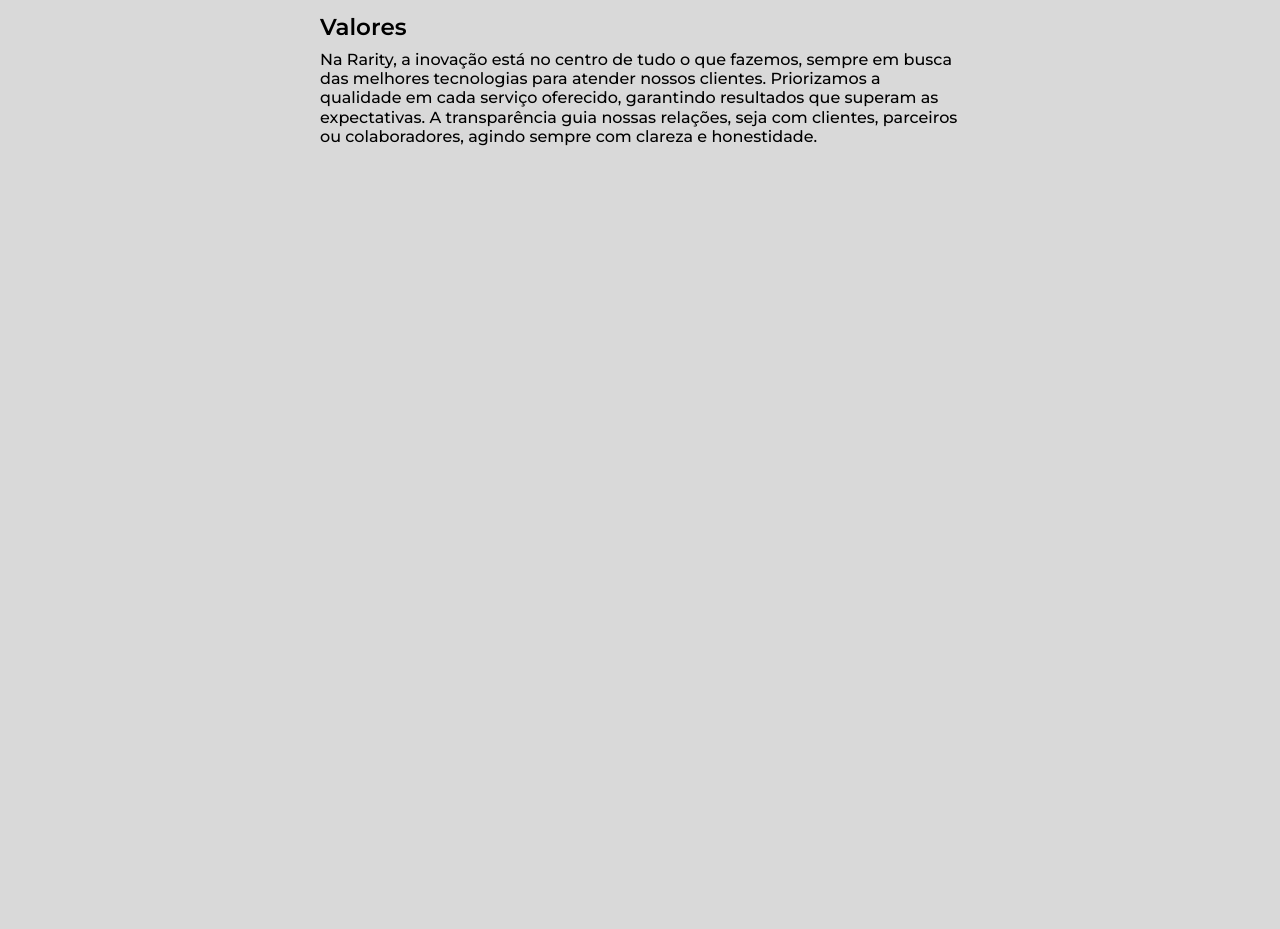
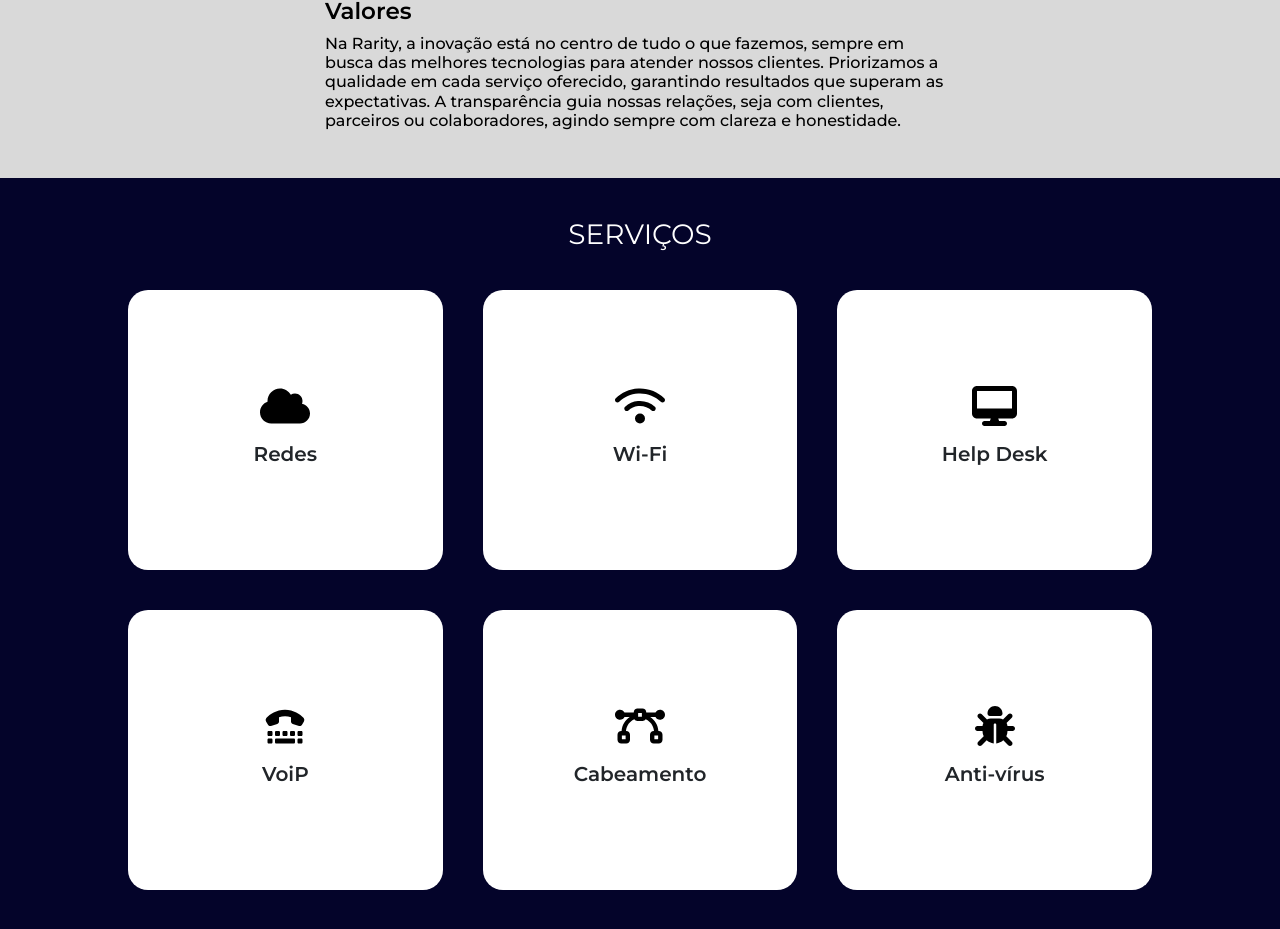
Before and after one commit to barretodev1/RarityProject, a React (Vite) app: page / in a window 1280 px wide. Shown: the part 1239-2168 px from the top of the page. Before the commit the page ends 1441 px from the top, so only its background shows below. Built offline with nearby package versions, Linux system fonts and the light colour scheme; a small style sheet from the web is missing.

Commit message:
Subindo Servicos

```diff
--- a/package.json
+++ b/package.json
@@ -14,6 +14,7 @@
     "@fortawesome/free-solid-svg-icons": "^6.6.0",
     "@fortawesome/react-fontawesome": "^0.2.2",
     "@popperjs/core": "^2.11.8",
+    "aos": "^2.3.4",
     "bootstrap": "^5.3.3",
     "react": "^18.3.1",
     "react-dom": "^18.3.1"
--- a/src/components/about/about-pc.css
+++ b/src/components/about/about-pc.css
@@ -16,7 +16,7 @@
         flex-direction: column;
         gap: 2rem;
         color: black;
-        margin-top: 3rem;
+        padding: 40px 10px;
 
         h1 {
             font-family: "Montserrat", sans-serif;
--- a/src/components/about/about.css
+++ b/src/components/about/about.css
@@ -1,7 +1,9 @@
 body {
     display: flex;
+}
+
+.color-about {
     background-color: rgb(217, 217, 217);
-    margin-bottom: 3rem;
 }
 
 .container-sobre {
@@ -12,9 +14,9 @@
     font-optical-sizing: auto;
     font-weight: 400;
     font-style: normal;
-    margin-top: 2.5rem;
 
     h1 {
+        margin-top: 2rem;
         font-size: 28px;
         color: black;
     }
@@ -28,7 +30,7 @@
     display: flex;
     align-items: center;
     flex-direction: column;
-    margin-left: 1rem;
+    margin-left: 0.5rem;
     margin-top: 1.2rem;
 }
 
@@ -39,9 +41,8 @@
     font-family: "Montserrat", sans-serif;
     font-optical-sizing: auto;
     font-style: normal;
-    gap: 0.3rem;
     color: black;
-    margin-top: 1.4rem;
+    padding: 30px;
 
     h1 {
         font-weight: 600;
--- a/src/components/about/index.jsx
+++ b/src/components/about/index.jsx
@@ -8,7 +8,8 @@
 
     return (
         <>
-        <div className='container-sobre'>
+        <div className='color-about'>
+        <div id='sobre' className='container-sobre'>
             <h1>SOBRE NÓS</h1>
         </div>
 
@@ -29,7 +30,6 @@
             </div>
         </article>
 
-
         {/* MOBILE ABOUT */}
         <article className='container-article'>
             <div className='container-icon'>
@@ -47,8 +47,7 @@
                 <h2>Na Rarity, prezamos pela inovação, qualidade e transparência, sempre comprometidos em atender nossos clientes com soluções personalizadas e sustentáveis.</h2>
             </div>
         </article>
-
-
+        </div>
         </>
     )
 }
--- a/src/components/header/header-pc.css
+++ b/src/components/header/header-pc.css
@@ -44,4 +44,8 @@
         transition: 0.3s;
         color: rgb(136, 145, 145);
     }
+
+    .rarity {
+        display: none;
+    }
 }
--- a/src/components/header/header.css
+++ b/src/components/header/header.css
@@ -7,6 +7,19 @@
     flex-direction: row;
     background-color: rgb(4, 4, 42);
     padding: 0.9rem;
+}
+
+.rarity {
+    display: flex;
+    align-items: center;
+    justify-content: center;
+    margin-left: 10px;
+    color: white;
+    font-size: 20px;
+    font-family: "Montserrat", sans-serif;
+    font-optical-sizing: auto;
+    font-weight: 300;
+    font-style: normal;
 }
 
 .div-logo {
--- a/src/components/header/index.jsx
+++ b/src/components/header/index.jsx
@@ -11,6 +11,7 @@
        <header className='header'>
             <div className='div-logo'>
                 <img src={Logo}/>
+                <h1 className='rarity'>Rarity</h1>
             </div>
 
             {/* ESPAÇO ENTRE FOTO E TAG A */}
@@ -18,28 +19,17 @@
             {/* MENU PC */}
             <span className='container-span'>
                 <ul className='container-ul'>
-                    <li className='container-li'><a href="">Home</a></li>
-                    <li className='container-li'><a href="">Sobre</a></li>
-                    <li className='container-li'><a href="">Serviços</a></li>
-                    <li className='container-li'><a href="">Orçamento</a></li>
-                    <li className='container-li'><a href="">Contato</a></li>
+                    <li className='container-li'><a href="#home">Home</a></li>
+                    <li className='container-li'><a href="#sobre">Sobre</a></li>
+                    <li className='container-li'><a href="#servicos">Serviços</a></li>
+                    <li className='container-li'><a href="#orcamento">Orçamento</a></li>
+                    <li className='container-li'><a href="#contato">Contato</a></li>
                 </ul>
             </span>
 
 
             {/* MENU PARA CELULAR */}
-            <div class="menu-container">
-            <button type="button" class="btn btn-secondary dropdown-toggle" data-bs-toggle="dropdown" data-bs-display="static" aria-expanded="false">
-                Menu
-            </button>
-            <ul class="dropdown-menu dropdown-menu-end dropdown-menu-lg-start">
-                <li><a class="dropdown-item" href="#home">Home</a></li>
-                <li><a class="dropdown-item" href="#sobre">Sobre</a></li>
-                <li><a class="dropdown-item" href="#servico">Serviços</a></li>
-                <li><a class="dropdown-item" href="#orcamento">Orçamento</a></li>
-                <li><a class="dropdown-item" href="#contato">Contato</a></li>
-            </ul>
-            </div>
+
       </header>
     )
 }
--- /dev/null
+++ b/src/components/serviço/index.jsx
@@ -0,0 +1,95 @@
+import { useEffect } from 'react';
+import '../serviço/service.css'
+import AOS from 'aos';
+import 'aos/dist/aos.css';
+import '../serviço/service-pc.css'
+import { FontAwesomeIcon } from '@fortawesome/react-fontawesome'
+import { faBezierCurve, faBug, faCloud, faDesktop, faTeletype, faWifi } from '@fortawesome/free-solid-svg-icons'
+
+export function MeuServices() {
+
+
+    useEffect(() => {
+        AOS.init({ duration: 1000 }); // Inicializa o AOS com a duração da animação em milissegundos
+      }, []);
+
+    return (
+        <div id='servicos' className='container-geral'>
+            <div className='container-title-services'>
+                <h1>SERVIÇOS</h1>
+            </div>
+
+            <div className='container-cards-mae'>
+                <div className='card-unico'>
+                    <div><FontAwesomeIcon className='Font-icon' icon={faCloud} /></div>
+                    <h1 className='meu-h1'>Redes</h1>
+                </div>
+
+                <div className='card-unico'>
+                    <div><FontAwesomeIcon className='Font-icon' icon={faWifi} /></div>
+                    <h1 className='meu-h1'>Wi-Fi</h1>
+                </div>
+
+                <div className='card-unico'>
+                    <div><FontAwesomeIcon className='Font-icon' icon={faDesktop} /></div>
+                    <h1 className='meu-h1'>Help Desk</h1>
+                </div>
+
+                <div className='card-unico'>
+                    <div><FontAwesomeIcon className='Font-icon' icon={faTeletype} /></div>
+                    <h1 className='meu-h1'>VoiP</h1>
+                </div>
+
+                <div className='card-unico'>
+                    <div><FontAwesomeIcon className='Font-icon' icon={faBezierCurve} /></div>
+                    <h1 className='meu-h1'>Cabeamento</h1>
+                </div>
+
+                <div className='card-unico'>
+                    <div><FontAwesomeIcon className='Font-icon' icon={faBug} /></div>
+                    <h1 className='meu-h1'>Anti-vírus</h1>
+                </div>
+
+            </div>
+
+            <div className='container-cards-mae-pc'>
+                <div className='cards' data-aos="fade-up">
+                    <div className='card-unico'>
+                        <div><FontAwesomeIcon className='Font-icon' icon={faCloud} /></div>
+                        <h1 className='meu-h1'>Redes</h1>
+                    </div>
+
+                    <div className='card-unico'>
+                        <div><FontAwesomeIcon className='Font-icon' icon={faWifi} /></div>
+                        <h1 className='meu-h1'>Wi-Fi</h1>
+                    </div>
+
+                    <div className='card-unico'>
+                        <div><FontAwesomeIcon className='Font-icon' icon={faDesktop} /></div>
+                        <h1 className='meu-h1'>Help Desk</h1>
+                    </div>
+                </div>
+
+                <div className='cards' data-aos="fade-up">
+                    <div className='card-unico'>
+                        <div><FontAwesomeIcon className='Font-icon' icon={faTeletype} /></div>
+                        <h1 className='meu-h1'>VoiP</h1>
+                    </div>
+
+                    <div className='card-unico'>
+                        <div><FontAwesomeIcon className='Font-icon' icon={faBezierCurve} /></div>
+                        <h1 className='meu-h1'>Cabeamento</h1>
+                    </div>
+
+                    <div className='card-unico'>
+                        <div><FontAwesomeIcon className='Font-icon' icon={faBug} /></div>
+                        <h1 className='meu-h1'>Anti-vírus</h1>
+                    </div>
+                </div>
+
+            </div>
+
+
+        </div>
+    )
+}
--- /dev/null
+++ b/src/components/serviço/service-pc.css
@@ -0,0 +1,39 @@
+@media (min-width: 1024px) {
+
+    .container-cards-mae {
+        display: none;
+    }
+
+    .container-cards-mae-pc {
+        width: 80vw;
+        display: flex;
+        align-items: center;
+        justify-content: center;
+        flex-direction: column;
+        margin-top: 30px;
+        gap: 40px;
+    }
+
+    .cards {
+        width: 80vw;
+        gap: 40px;
+        display: flex;
+        flex-direction: row;
+    }
+
+    .card-unico {
+        display: flex;
+        align-items: center;
+        flex-direction: column;
+    }
+
+    .Font-icon {
+        font-size: 40px;
+    }
+
+    .meu-h1 {
+        display: flex;
+        font-size: 20px;
+    }
+
+}
--- /dev/null
+++ b/src/components/serviço/service.css
@@ -0,0 +1,61 @@
+.container-geral {
+    display: flex;
+    flex-direction: column;
+    align-items: center;
+    justify-content: center;
+    padding: 40px 50px;
+    max-height: 100%;
+    font-family: "Montserrat", sans-serif;
+    font-optical-sizing: auto;
+    font-style: normal;
+    background-color: rgb(4, 4, 42);
+}
+
+.container-cards-mae-pc {
+    display: none;
+}
+
+.container-title-services {
+    display: flex;
+
+    h1 {
+        color: white;
+        font-weight: 400;
+        font-size: 28px;
+    }
+}
+
+.container-cards-mae {
+    display: flex;
+    align-items: center;
+    justify-content: center;
+    flex-direction: column;
+    margin-top: 30px;
+    width: 100%;
+    height: 100%;
+    gap: 30px;
+}
+
+.card-unico{
+    display: flex;
+    align-items: center;
+    justify-content: center;
+    flex-direction: column;
+    background-color: white;
+    height: 35vh;
+    width: 69vw;
+    border-radius: 20px;
+}
+
+.Font-icon {
+    display: flex;
+    align-items: center;
+    color: rgb(0, 0, 0);
+    font-size: 60px;
+}
+
+.meu-h1 {
+    display: flex;
+    margin-top: 1rem;
+    font-weight: 600;
+}
--- a/src/home/App.jsx
+++ b/src/home/App.jsx
@@ -3,6 +3,7 @@
 import { MeuHeader } from '../components/header'
 import { MeuMain } from '../components/main'
 import { MeuAbout } from '../components/about'
+import { MeuServices } from '../components/serviço'
 
 function App() {
 
@@ -11,6 +12,7 @@
     <MeuHeader />
     <MeuMain />
     <MeuAbout />
+    <MeuServices />
     </>
   )
 }
```
Also changed, not shown: index.html (line endings or trailing spaces), 1 other file (tests, documents, lock files or other folders).
